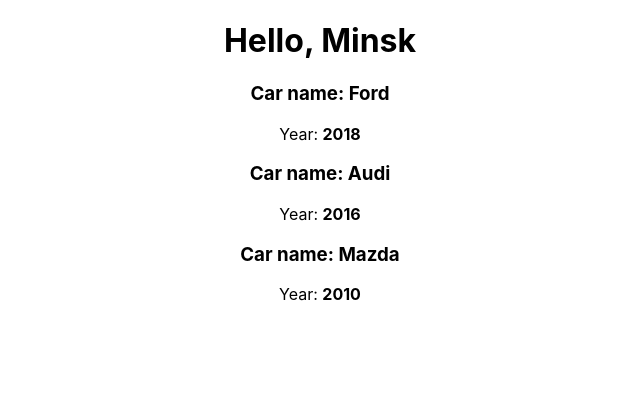
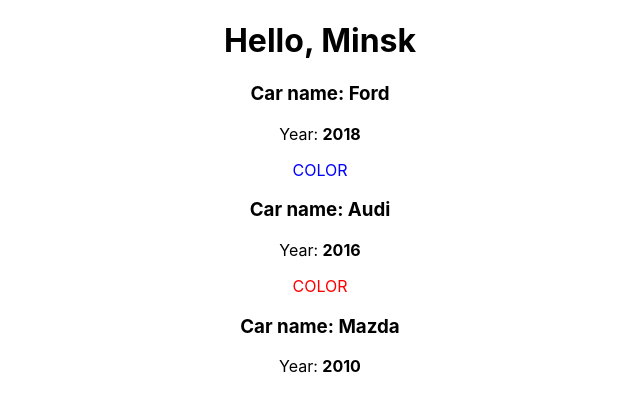
Before and after one commit to mexell96/react-course, a React (Create React App) app: page / in a window 1280 px wide. Shown: the top 412 px of the page, without its empty margins (320-960 px from the left). Built offline with nearby package versions, Linux system fonts and the light colour scheme.

Commit message:
added Car props children

```diff
--- a/src/App2.js
+++ b/src/App2.js
@@ -10,8 +10,12 @@
       <div style={divStyle}>
         <h1>Hello, Minsk</h1>
 
-        <Car name={"Ford"} year={2018} />
-        <Car name={"Audi"} year={2016} />
+        <Car name={"Ford"} year={2018}>
+          <p style={{ color: "blue" }}>COLOR</p>
+        </Car>
+        <Car name={"Audi"} year={2016}>
+          <p style={{ color: "red" }}>COLOR</p>
+        </Car>
         <Car name={"Mazda"} year={2010} />
       </div>
     );
--- a/src/Car/Car.js
+++ b/src/Car/Car.js
@@ -13,11 +13,12 @@
 // export default car;
 
 // eslint-disable-next-line import/no-anonymous-default-export
-export default ({ name, year }) => (
+export default (props) => (
   <div>
-    <h3>Car name: {name}</h3>
+    <h3>Car name: {props.name}</h3>
     <p>
-      Year: <strong>{year}</strong>
+      Year: <strong>{props.year}</strong>
     </p>
+    {props.children}
   </div>
 );
```
Also changed, not shown: 1 other file (tests, documents, lock files or other folders).
